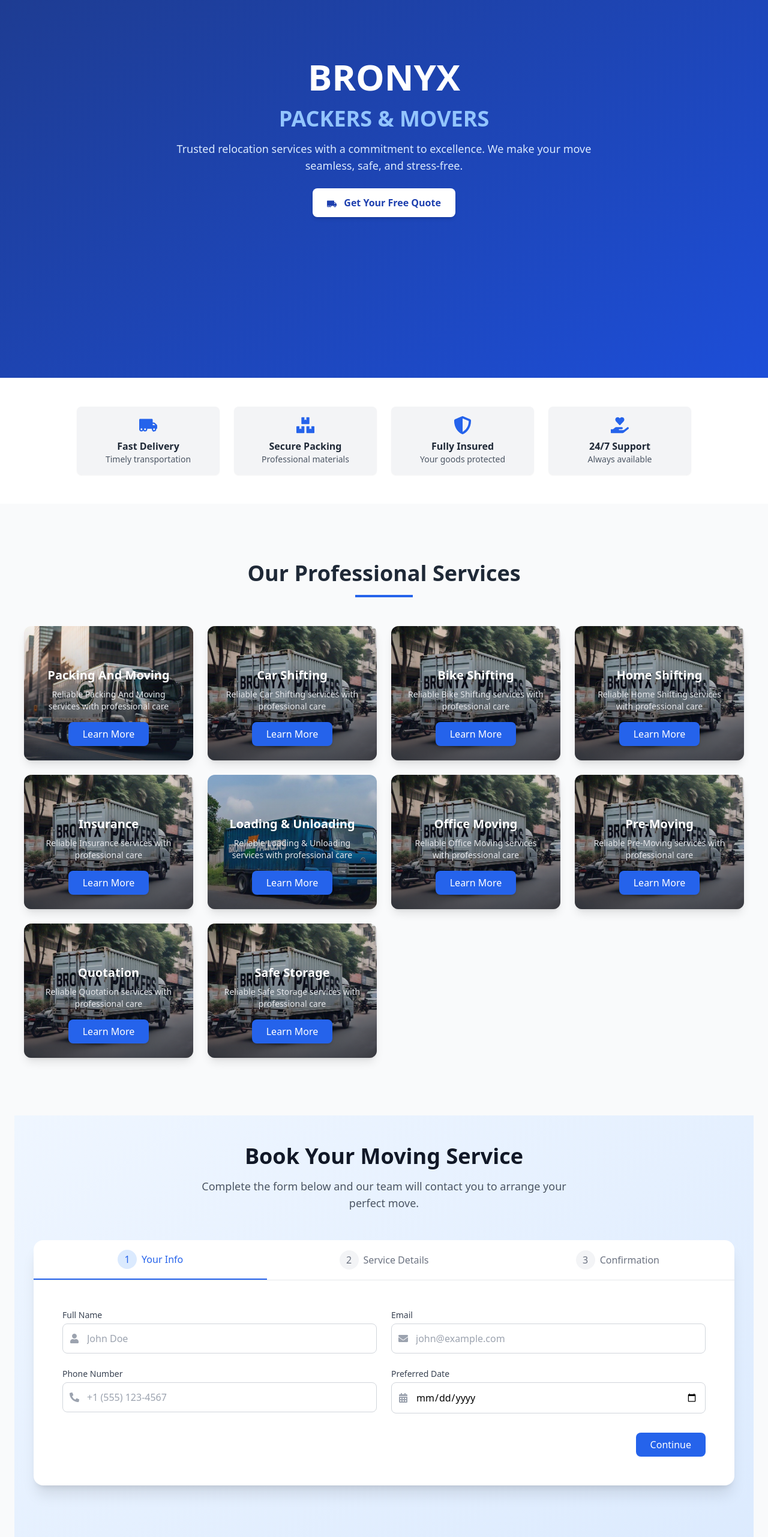
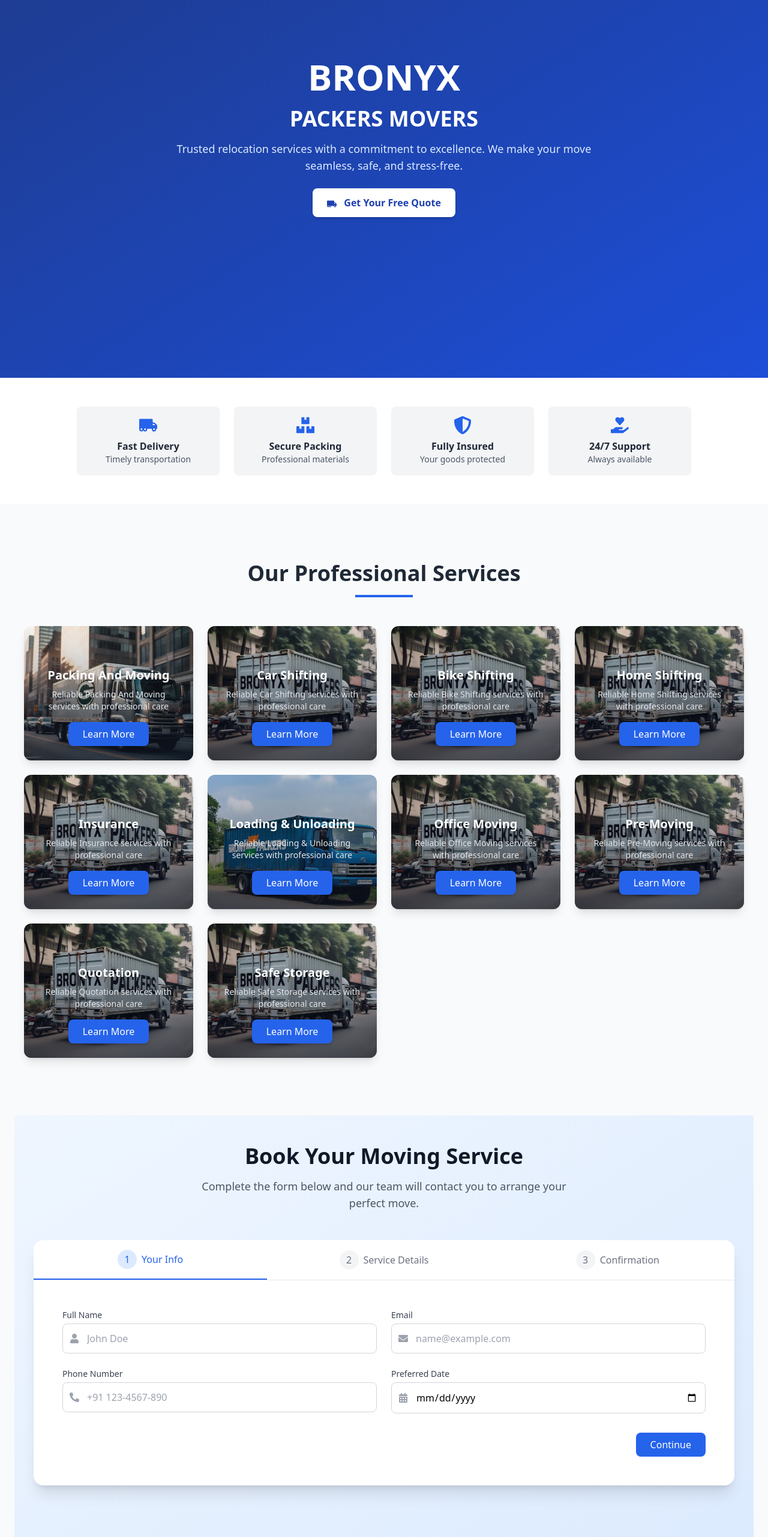
Before and after one commit to Debaprakash11/Bronyx, a React (Create React App) app: page / in a window 1280 px wide. Shown: the part 234-2797 px from the top of the page at 60% size. Built offline with nearby package versions, Linux system fonts and the light colour scheme.

Commit message:
modified -6

```diff
--- a/src/pages/Booking.jsx
+++ b/src/pages/Booking.jsx
@@ -118,7 +118,7 @@ const Booking = () => {
                 <FaCheckCircle className="mx-auto text-6xl text-green-500 mb-6" />
                 <h3 className="text-2xl font-bold text-gray-900 mb-4">Booking Submitted Successfully!</h3>
                 <p className="text-lg text-gray-600 mb-8">
-                  Thank you for choosing BRONYX PACKERS & MOVERS. Our team will contact you shortly to confirm your booking details.
+                  Thank you for choosing BRONYX PACKERS MOVERS. Our team will contact you shortly to confirm your booking details.
                 </p>
                 <motion.button
                   whileHover={{ scale: 1.05 }}
@@ -173,7 +173,7 @@ const Booking = () => {
                           className="pl-10 w-full p-3 rounded-lg border border-gray-300 focus:outline-none focus:ring-2 focus:ring-blue-500"
                           whileFocus="focus"
                           variants={inputVariants}
-                          placeholder="john@example.com"
+                          placeholder="name@example.com"
                         />
                       </div>
                     </motion.div>
@@ -191,7 +191,7 @@ const Booking = () => {
                           className="pl-10 w-full p-3 rounded-lg border border-gray-300 focus:outline-none focus:ring-2 focus:ring-blue-500"
                           whileFocus="focus"
                           variants={inputVariants}
-                          placeholder="+1 (555) 123-4567"
+                          placeholder="+91 123-4567-890"
                         />
                       </div>
                     </motion.div>
--- a/src/pages/Contact.jsx
+++ b/src/pages/Contact.jsx
@@ -84,7 +84,7 @@ const Contact = () => {
             variants={itemVariants}
             className="text-3xl sm:text-4xl font-bold text-gray-900 mb-4"
           >
-            Contact BRONYX PACKERS & MOVERS
+            Contact BRONYX PACKERS MOVERS
           </motion.h1>
           <motion.p
             variants={itemVariants}
@@ -153,8 +153,8 @@ const Contact = () => {
                 <div>
                   <h3 className="text-xl font-semibold text-gray-800 mb-2">Our Office</h3>
                   <p className="text-gray-600">
-                    123 Business Park Avenue<br />
-                    Mumbai, Maharashtra 400001<br />
+                    plotNo-213,Bajrangi Bihar,lane 2,Chakeisihani <br />
+                    Bhubaneswar,Odisha 751017<br />
                     India
                   </p>
                 </div>
@@ -186,7 +186,7 @@ const Contact = () => {
                   </div>
                   <h3 className="text-xl font-semibold text-gray-800 mb-2">Message Sent Successfully!</h3>
                   <p className="text-gray-600 mb-6">
-                    Thank you for contacting BRONYX PACKERS & MOVERS. Our team will get back to you shortly.
+                    Thank you for contacting BRONYX PACKERS  MOVERS. Our team will get back to you shortly.
                   </p>
                   <button
                     onClick={() => setIsSubmitted(false)}
--- a/src/pages/Home.jsx
+++ b/src/pages/Home.jsx
@@ -25,7 +25,7 @@ const Home = () => {
         >
           <h1 className="text-4xl sm:text-5xl md:text-6xl font-bold">
             BRONYX <br />
-            <span className="text-blue-300 text-3xl sm:text-4xl">PACKERS & MOVERS</span>
+            <span className="text-white-300 text-3xl sm:text-4xl">PACKERS MOVERS</span>
           </h1>
           <p className="mt-4 text-lg text-blue-100">
             Trusted relocation services with a commitment to excellence. We make your move seamless, safe, and stress-free.
--- a/src/pages/WelcomeSection.jsx
+++ b/src/pages/WelcomeSection.jsx
@@ -14,7 +14,7 @@ const WelcomeSection = () => {
         <div className="max-w-7xl mx-auto">
           <div className="text-center mb-12">
             <h2 className="text-3xl sm:text-4xl font-bold text-gray-900 mb-4">
-              Welcome to <span className="text-blue-600">BRONYX</span> PACKERS & MOVERS
+              Welcome to <span className="text-blue-600">BRONYX</span> PACKERS  MOVERS
             </h2>
             <div className="w-20 h-1 bg-blue-600 mx-auto mb-6"></div>
             <p className="text-lg text-gray-600 max-w-3xl mx-auto">
```
